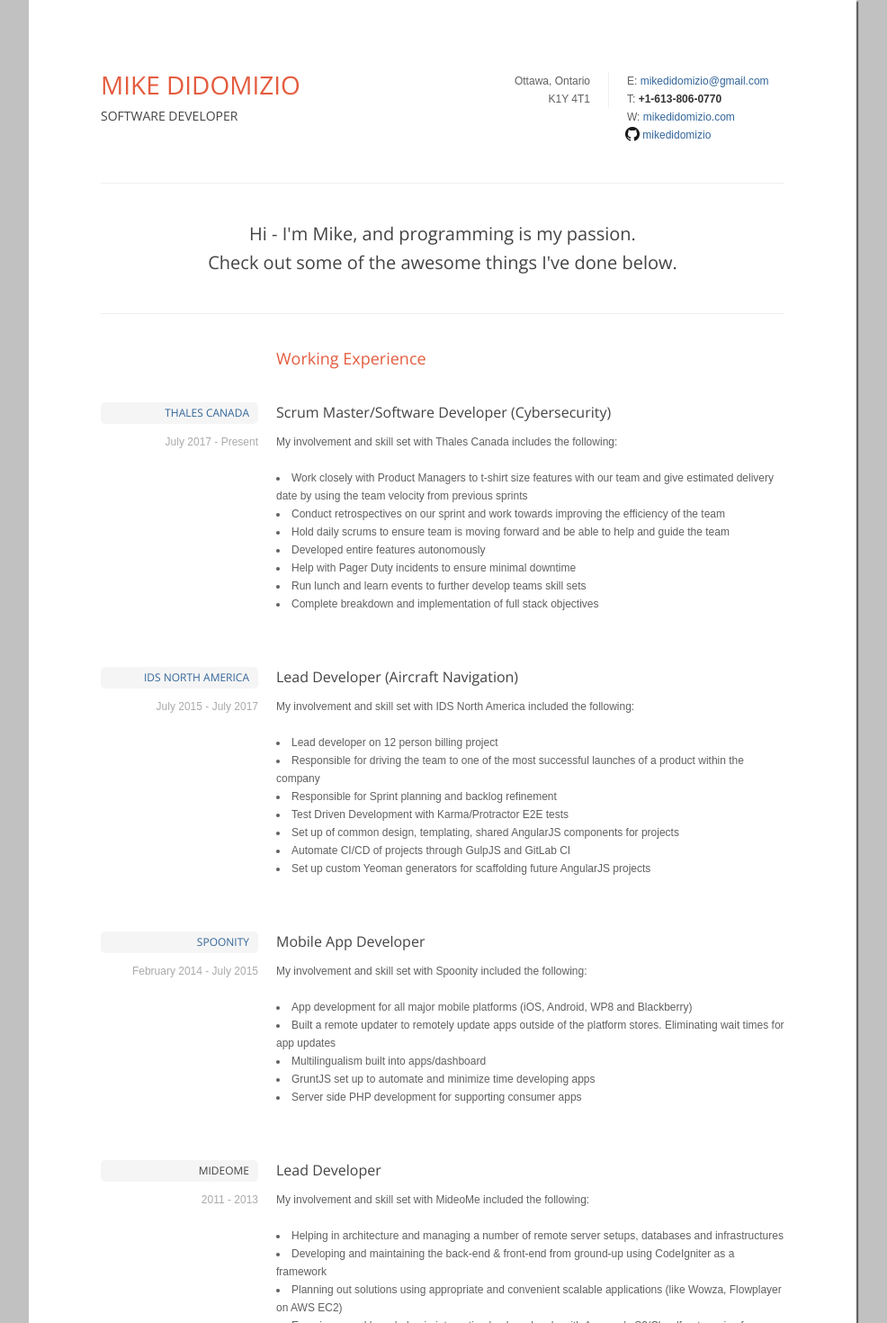
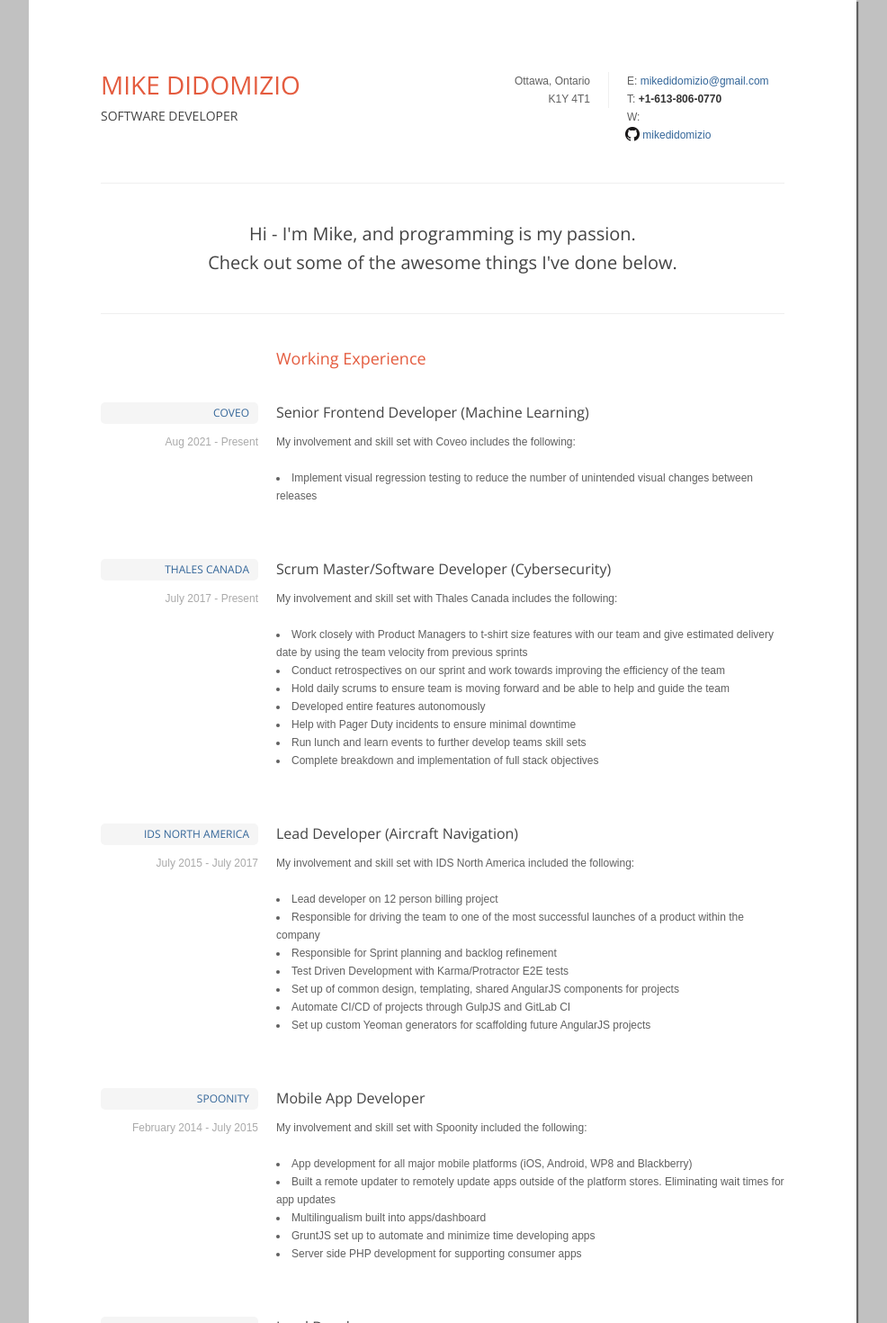
Before and after one commit to mikedidomizio/mikedidomizio-resume, a Vue app: page / in a window 1280 px wide. Shown: the part 80-1550 px from the top of the page at 90% size, without its empty margins (148-1134 px from the left). Built offline with nearby package versions, Linux system fonts and the light colour scheme.

Commit message:
Coveo visible

```diff
--- a/src/App.vue
+++ b/src/App.vue
@@ -3,15 +3,18 @@
         <Header name="Mike DiDomizio" position="Software Developer" city="Ottawa, Ontario" postal-code="K1Y 4T1"
                 email="mikedidomizio@gmail.com"
                 github="mikedidomizio"
-                website="mikedidomizio.com"
                 phone-number="+1-613-806-0770">
         </Header>
         <PersonalProfile message="Hi - I'm Mike, and programming is my passion.<br/>Check out some of the awesome
                 things I've done below."></PersonalProfile>
 
         <Section>Working Experience</Section>
-        <CVItem v-if="false" title="Coveo" website="https://www.coveo.com" hasNoLineItems
-                date="Aug 2021 - Present" position="Senior Frontend Developer (Machine Learning)" />
+        <CVItem title="Coveo" website="https://www.coveo.com"
+                date="Aug 2021 - Present" position="Senior Frontend Developer (Machine Learning)">
+          <ul class="disc">
+            <li>Implement visual regression testing to reduce the number of unintended visual changes between releases</li>
+          </ul>
+        </CVItem>
         <CVItem title="Thales Canada" website="https://www.thalesgroup.com/en/americas/canada"
                 date="July 2017 - Present" position="Scrum Master/Software Developer (Cybersecurity)">
             <ul class="disc">
@@ -52,14 +55,11 @@
         <CVItem title="MideoMe"
                 date="2011 - 2013" position="Lead Developer" previousPosition>
             <ul class="disc">
-                <li>Helping in architecture and managing a number of remote server setups, databases and
+                <li>Helped in architecture and managing a number of remote server setups, databases and
                     infrastructures
                 </li>
-                <li>Developing and maintaining the back-end & front-end from ground-up using CodeIgniter as a
-                    framework
-                </li>
-                <li>Planning out solutions using appropriate and convenient scalable applications (like Wowza,
-                    Flowplayer on AWS EC2)
+                <li>Planned out solutions using appropriate and convenient scalable applications (like Wowza,
+                    Flowplayer deployed on AWS EC2)
                 </li>
                 <li>Experience and knowledge in integrating back-end code with Amazon's S3/Cloudfront service for
                     scalability and easy accessibility
@@ -67,7 +67,6 @@
                 <li>Set up and deployed AWS (EC2, S3, Cloudfront, RDS) in different zones for distributing files globally</li>
                 <li>Integrated with Facebook, Twitter, YouTube, Vimeo and Tumblr</li>
                 <li>Polls the server for new content depending on which page you are on</li>
-                <li>Developed an iOS application</li>
             </ul>
         </CVItem>
 
```
